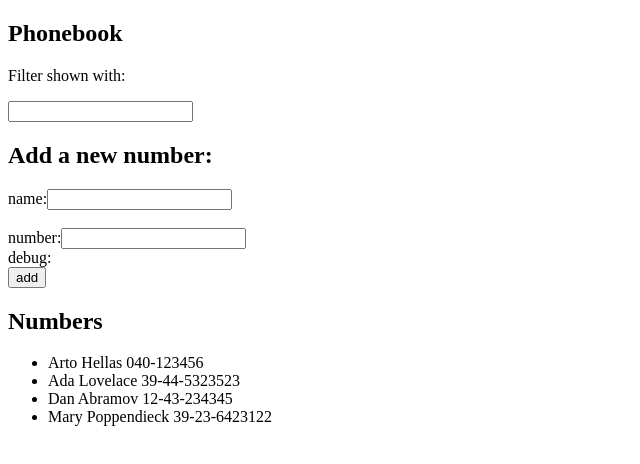
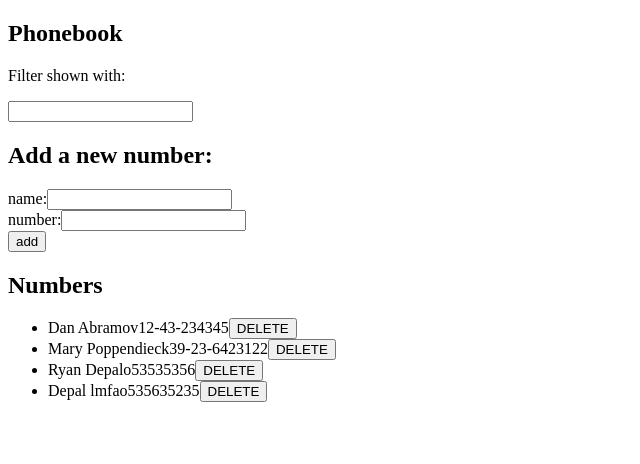
Before and after one commit to GeorgeHarutyunyan/MOOC-2022-FullStackOpen, a React (Create React App) app in the folder part1/: page / in a window 1280 px wide. Shown: the top 464 px of the page, without its empty margins (0-640 px from the left). Built offline with nearby package versions, Linux system fonts and the light colour scheme; data requests are answered from the project's data file.

Commit message:
part 2.17 complete

```diff
--- a/part1/db.json
+++ b/part1/db.json
@@ -1,15 +1,5 @@
 {
-  "persons":[
-    {
-      "name": "Arto Hellas",
-      "number": "040-123456",
-      "id": 1
-    },
-    {
-      "name": "Ada Lovelace",
-      "number": "39-44-5323523",
-      "id": 2
-    },
+  "persons": [
     {
       "name": "Dan Abramov",
       "number": "12-43-234345",
@@ -19,6 +9,16 @@
       "name": "Mary Poppendieck",
       "number": "39-23-6423122",
       "id": 4
+    },
+    {
+      "name": "Ryan Depalo",
+      "number": "53535356",
+      "id": 7
+    },
+    {
+      "name": "Depal lmfao",
+      "number": "535635235",
+      "id": 8
     }
   ]
 }
--- a/part1/package.json
+++ b/part1/package.json
@@ -6,6 +6,7 @@
     "@testing-library/jest-dom": "^5.16.5",
     "@testing-library/react": "^13.4.0",
     "@testing-library/user-event": "^13.5.0",
+    "axios": "^1.1.3",
     "react": "^18.2.0",
     "react-dom": "^18.2.0",
     "react-scripts": "5.0.1",
@@ -35,5 +36,8 @@
       "last 1 firefox version",
       "last 1 safari version"
     ]
+  },
+  "devDependencies": {
+    "json-server": "^0.17.1"
   }
 }
--- a/part1/src/App.js
+++ b/part1/src/App.js
@@ -5,6 +5,7 @@ import PersonForm from './components/PersonForm'
 import Numbers from './components/Numbers'
 import Persons from './components/Persons'
 import Filter from './components/Filter'
+import contactService from './services/contacts'
 
 const App = () => {
   const [persons, setPersons] = useState([])
@@ -14,13 +15,11 @@ const App = () => {
 
   useEffect(() => {
     console.log('effect')
-    axios
-      .get('http://localhost:3001/persons')
-      .then(response => {
-        console.log(response)
-        setPersons(response.data)
+    contactService.getAll()
+    .then(initialContacts => {
+      setPersons(initialContacts)
       })
-  },[])
+    },[])
 
   const namesToShow = persons.filter(person => person.name.includes(filter))
 
@@ -36,19 +35,38 @@ const App = () => {
     setNewNumber(event.target.value)
   }
 
+  const handleDelete = id => {
+    const contact = persons.find(person => person.id == id)
+    if (window.confirm(`Really delete ${contact.name}?`)){
+      contactService.deleteContact(id)
+      .then(response => setPersons(persons.filter(person => person.id != id)))
+      .catch(exception => {
+        alert(`The contact ${contact.name} has already been deleted!`)
+        setPersons(persons.filter(person => person.id != id))
+      })
+    }
+
+  }
   const handleSubmit = (event) => {
     event.preventDefault()
 
     const nameObj = {
       name : newName,
-      number: newNumber
+      number: newNumber,
+      id: persons.length+1
     }
 
     if (nameExists()){
       alert(`${newName} is already in the phonebook`)
     }
     else {
-      setPersons(persons.concat(nameObj))
+      contactService.addContact(nameObj)
+      .then(returnedContact => {
+        setPersons(persons.concat(returnedContact))
+        setNewName('')
+        setNewNumber('')
+      })
+
     }
 
   }
@@ -74,12 +92,10 @@ const App = () => {
             onChange={handleNameInput}
             value={newName}
           />
-          <br></br>
           <Numbers
             onChange={handleNumberInput}
             value={newNumber}
           />
-          <div>debug: {newName}</div>
         </div>
         <div>
           <button type="submit">add</button>
@@ -87,7 +103,7 @@ const App = () => {
       </form>
       <h2>Numbers</h2>
       <ul>
-        <Persons persons={namesToShow} />
+        <Persons persons={namesToShow} handleDelete={handleDelete} />
       </ul>
     </div>
   )
--- a/part1/src/components/Persons.js
+++ b/part1/src/components/Persons.js
@@ -1,7 +1,12 @@
-const Persons = ({persons}) => {
-    return (
-      persons.map(person => <li key={person.name}>{person.name} {person.number}</li>)
-    )
+const Persons = ({persons, handleDelete}) => {
+
+  return (
+    persons.map(person => <li key={person.id}>
+      {console.log(person)}
+      {person.name}
+      {person.number}
+      <button onClick={() => handleDelete(person.id)}>DELETE</button></li>)
+  )
   }
 
 export default Persons
--- /dev/null
+++ b/part1/src/services/contacts.js
@@ -0,0 +1,22 @@
+import axios from "axios";
+
+const baseURL = 'http://localhost:3001/persons'
+
+const getAll = () => {
+    const request = axios.get(baseURL)
+    return request.then(response => response.data)
+}
+
+const addContact = (contactObject) => {
+    const request = axios.post(baseURL, contactObject)
+    return request.then(response => response.data)
+    }
+
+const deleteContact = id => {
+    console.log('In service id:',id)
+    const request = axios.delete(`${baseURL}/${id}`)
+    return request.then(response => response.data)
+}
+
+
+export default {getAll, addContact, deleteContact}
```
Also changed, not shown: 1 other file (tests, documents, lock files or other folders).
